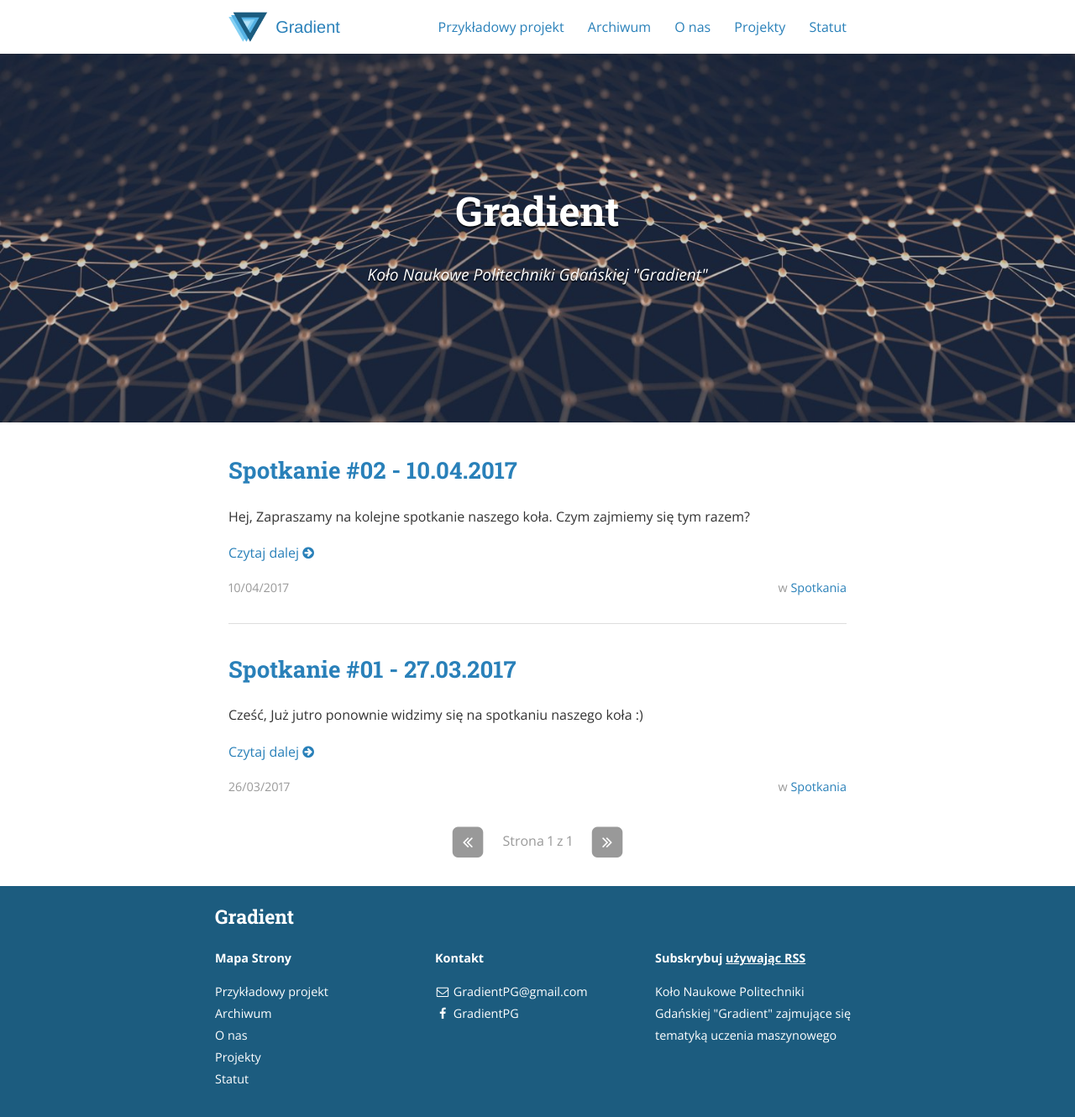
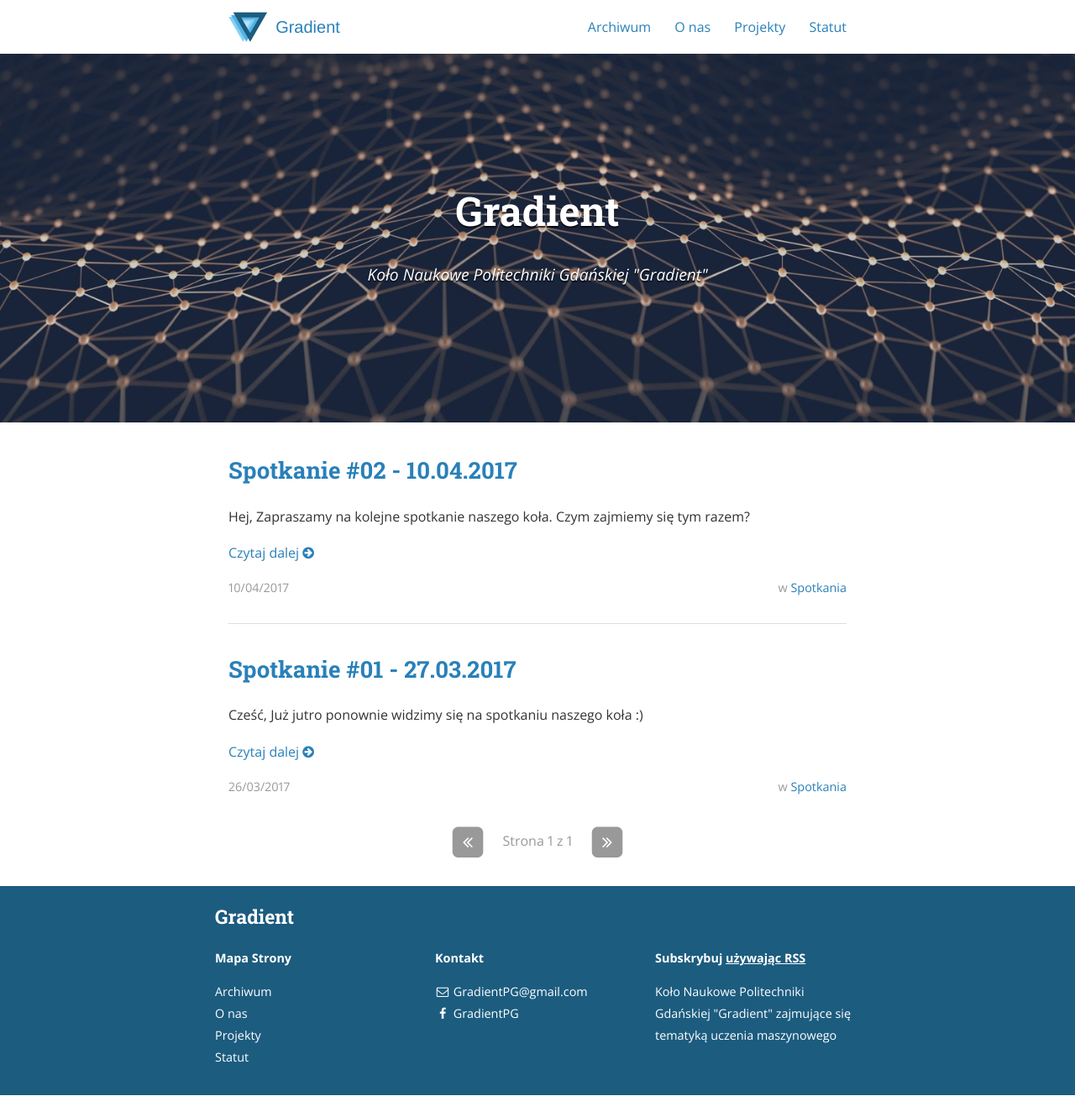
Before and after one commit to jpowie01/GradientPG, a Jekyll site: the page built from index.html, in a window 1280 px wide. Shown: the whole page at 84% size. Built offline with Jekyll 4.4.1, drawn with Linux system fonts in a browser that asks for light colours; nearby versions of some CDN libraries; the list of posts is cut into pages by our own code; a style sheet for code colours, icons or effects is not loaded; after the commit the page ends 1304 px from its top, so only the background shows below that; some of the changed lines change nothing that is shown.

Commit message:
Wyłączenie przykładowych postów/projektów z budowania

```diff
--- a/_config.yml
+++ b/_config.yml
@@ -7,6 +7,7 @@ gems:
 
 exclude:
   - "/vendor/"
+  - "/examples/"
 
 # Site settings
 title: Gradient
```
